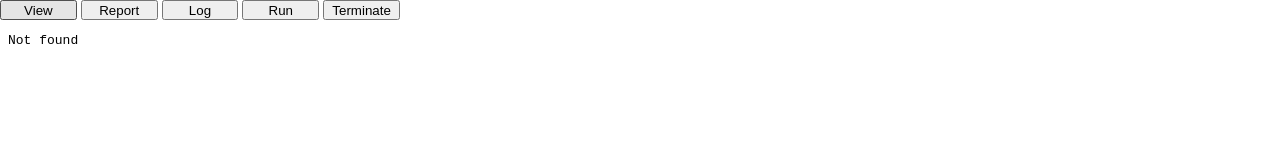
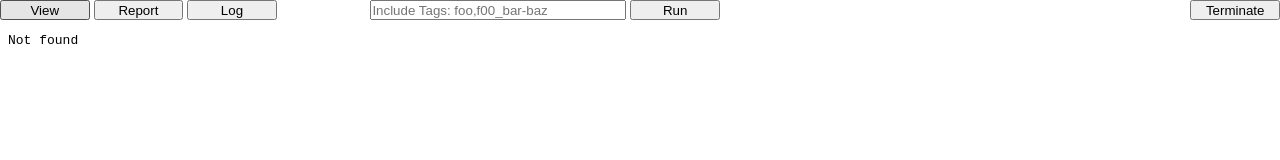
Before and after one commit to matejc/rf-novnc, a plain HTML site: page index.html in a window 1280 px wide. Drawn offline with Linux system fonts and the light colour scheme.

Commit message:
feat: add input field for input robot tags to be used with Run button functionality

```diff
--- a/index.html
+++ b/index.html
@@ -20,20 +20,33 @@ function send(urlvariable) {
                 width: 100%;
                 height: 97vh;
             }
-            button {
+            .uielement {
                 height: 2.5vh;
-                width: 6vw;
+                width: 7vw;
+            }
+            .uirun {
+                margin-left: 7vw;
+            }
+            #includeText {
+                width: 20vw;
+            }
+            .uileft {
+                position: absolute;
+                right: 0;
             }
         </style>
     </head>
 <body>
 
     <div>
-        <button type="button" onclick="document.getElementById('content').setAttribute('src', '/vnc_lite.html')">View</button>
-        <button type="button" onclick="document.getElementById('content').setAttribute('src', '/output/report.html')">Report</button>
-        <button type="button" onclick="document.getElementById('content').setAttribute('src', '/output/log.html')">Log</button>
-        <button type="button" onclick="send('robot')">Run</button>
-        <button type="button" onclick="send('exit')">Terminate</button>
+        <button class="uielement" type="button" onclick="document.getElementById('content').setAttribute('src', '/vnc_lite.html')">View</button>
+        <button class="uielement" type="button" onclick="document.getElementById('content').setAttribute('src', '/output/report.html')">Report</button>
+        <button class="uielement" type="button" onclick="document.getElementById('content').setAttribute('src', '/output/log.html')">Log</button>
+        <span class="uirun">
+            <input class="uielement" type="text" id="includeText" placeholder="Include Tags: foo,f00_bar-baz"></input>
+            <button class="uielement" type="button" onclick="send('robot?include='+document.getElementById('includeText').value)">Run</button>
+        </span>
+        <button class="uielement uileft" type="button" onclick="send('exit')">Terminate</button>
     </div>
 
     <embed id="content" src="/vnc_lite.html"/>
```
Also changed, not shown: 3 other files.
